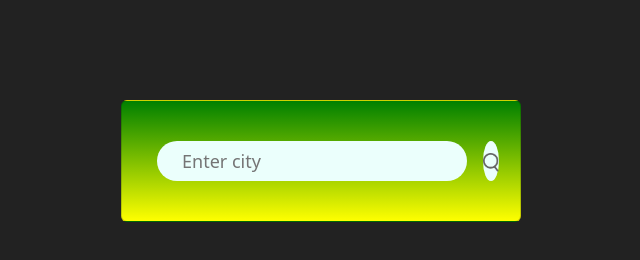
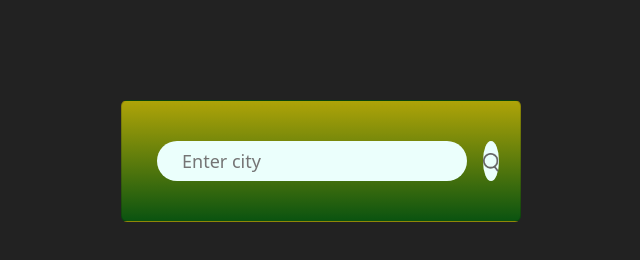
Before and after one commit to Athulyathomas2398/weather, a plain HTML site: page index.html in a window 1280 px wide. Shown: the whole page, without its empty margins (319-959 px from the left). Drawn offline with nearby package versions, Linux system fonts and the light colour scheme.

```diff
--- a/style.css
+++ b/style.css
@@ -11,7 +11,7 @@
     border-radius: 20px;
     text-align: center;
     padding: 40px 35px;
-    background: linear-gradient(green,yellow);
+    background: linear-gradient(rgb(175, 164, 8),rgb(10, 83, 16));
 }
 .search{
     width: 100%;
```
